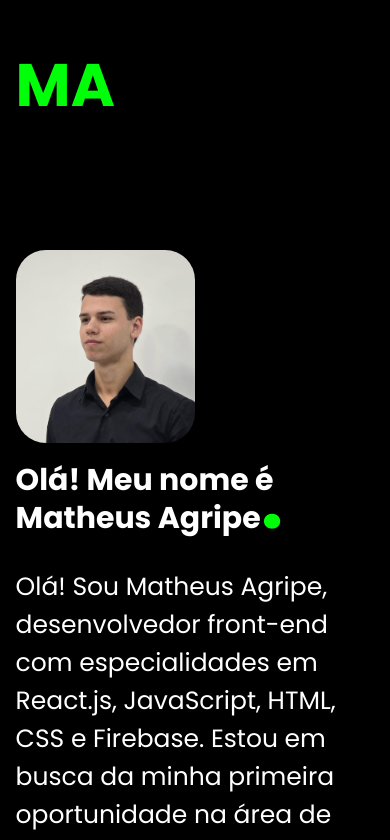
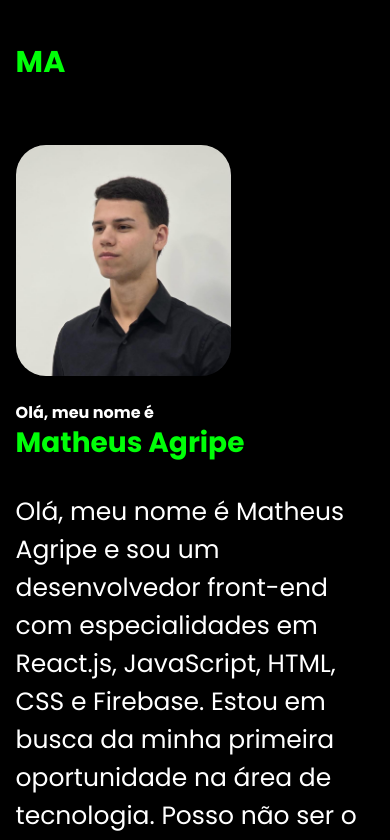
Before and after one commit to agripe049/portfolio, a React (Create React App) app: page / in a window 390 px wide. Shown: the top 840 px of the page. Built offline with nearby package versions, Linux system fonts and the light colour scheme.

Commit message:
Ajustes tecnicos na home, portfolio

```diff
--- a/src/components/SlideBar.module.css
+++ b/src/components/SlideBar.module.css
@@ -68,10 +68,10 @@ header .btn_contato button:hover{
     .flex{
         flex-direction: column;
     }
-
-
-
     .menuDesktop, .btn_contato {
       display: none;
     }
+    .interface .logo a h2{
+        font-size: 30px;
+    }
   }
--- a/src/pages/Home.js
+++ b/src/pages/Home.js
@@ -17,8 +17,8 @@ function Home() {
         <div className={styles.interface}>
           <div className={styles.flex}>
             <div className={styles.txt_topo_site}>
-              <h1>Olá! Meu nome é Matheus Agripe<span>.</span></h1>
-              <p>Olá! Sou Matheus Agripe, desenvolvedor front-end com
+              <h1>Olá, meu nome é <span className={styles.nome}>Matheus Agripe</span></h1>
+              <p>Olá, meu nome é Matheus Agripe e sou um desenvolvedor front-end com
                 especialidades em React.js, JavaScript, HTML, CSS e
                 Firebase. Estou em busca da minha primeira oportunidade
                 na área de tecnologia. Posso não ser o mais experiente,
--- a/src/pages/Home.module.css
+++ b/src/pages/Home.module.css
@@ -49,7 +49,7 @@ section .topo_do_site .flex{
 
 .topo_do_site  .txt_topo_site h1 span{
     color: #00ff08;
-    font-size: 80px;
+    font-size: 42px;
 }
 
 .topo_do_site .txt_topo_site p{
@@ -90,6 +90,9 @@ section .topo_do_site .flex{
     transform: scale(1.05);
     box-shadow: 0px 0px 8px #00ff08;
 }
+.nome{
+    display: inline;
+}
 
 @media screen and (max-width: 1020px) {
 
@@ -110,12 +113,20 @@ section .topo_do_site .flex{
     }
 
     .topo_do_site h1{
-        font-size: 30px;
+        font-size: 16px;
         line-height: 20px;
+    }
+    .topo_do_site .txt_topo_site h1 span{
+        font-size: 28px;
+    }
+    .nome{
+        display: block;
+        margin-top: 10px;
     }
 
     .img_topo_site img{
-        width: 50%;
+        width: 60%;
         margin-bottom: 40px;
+        margin-top: -60px;
     }
 }
```
Also changed, not shown: src/components/SlideBar.js (line endings or trailing spaces).
